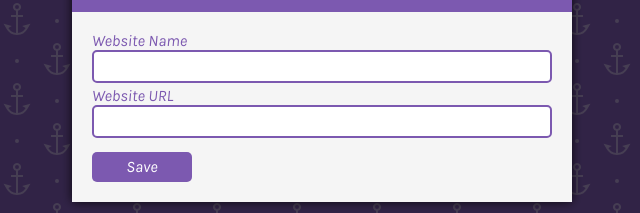
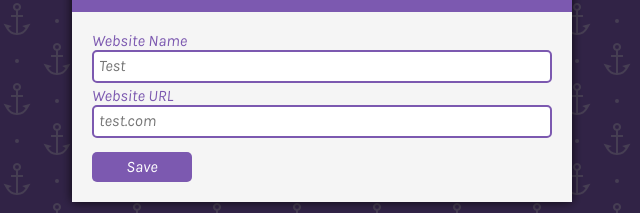
Before and after one commit to Mostafa-HEH/book-keeper, a plain HTML site: page index.html in a window 1280 px wide. Both pictures are taken after a click on the element "ADD BOOKMARK". Shown: the part 319-532 px from the top of the page, 318-958 px from the left. Drawn offline with nearby package versions, Linux system fonts and the light colour scheme; files that its build step writes are made by us from their sources.

Commit message:
adding placeholder to inputs

```diff
--- a/index.html
+++ b/index.html
@@ -25,11 +25,21 @@
           <form id="bookmark-form">
             <div class="form-group">
               <label for="website-name" class="form-label">Website Name</label>
-              <input type="text" class="form-input" id="website-name" />
+              <input
+                type="text"
+                class="form-input"
+                id="website-name"
+                placeholder="Test"
+              />
             </div>
             <div class="form-group">
               <label for="website-url" class="form-label">Website URL</label>
-              <input type="text" class="form-input" id="website-url" />
+              <input
+                type="text"
+                class="form-input"
+                id="website-url"
+                placeholder="test.com"
+              />
             </div>
             <button type="submit">Save</button>
           </form>
```
